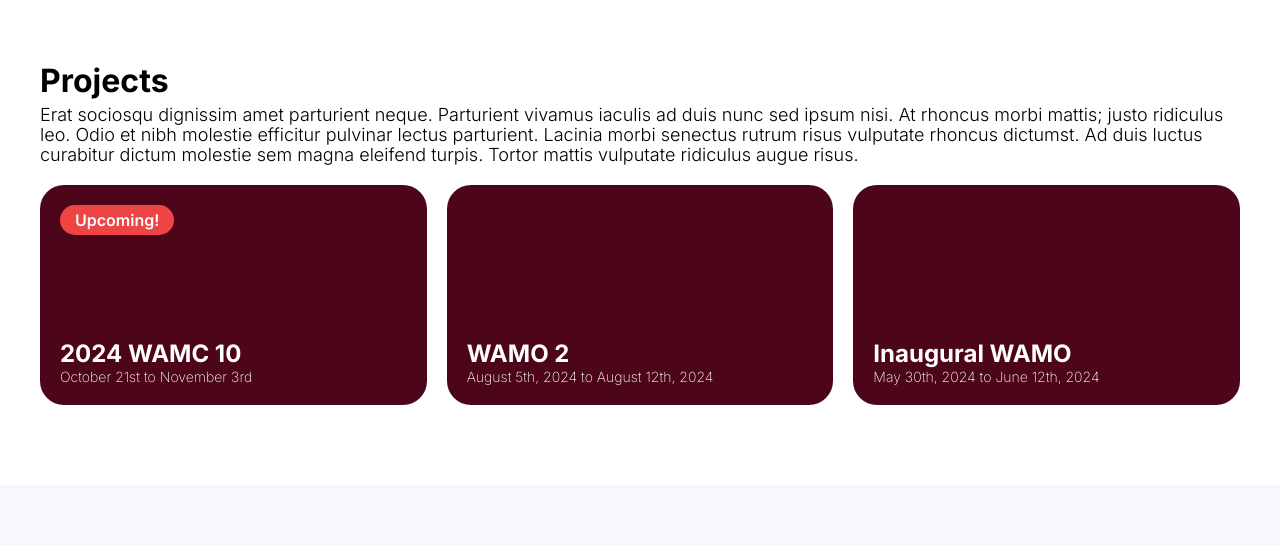
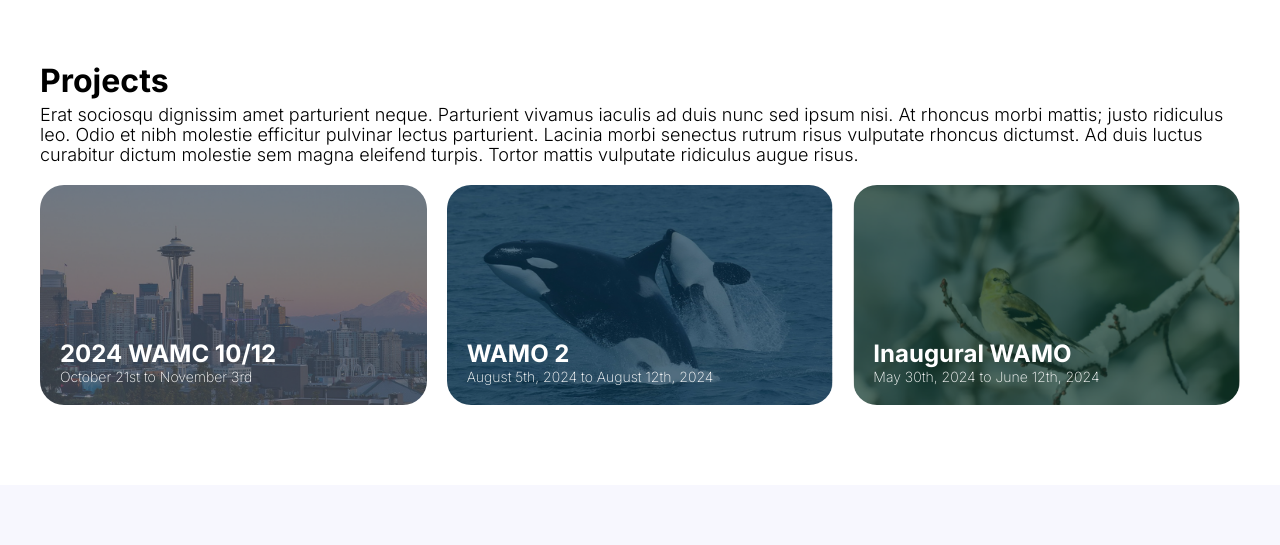
Before and after one commit to actiniumn404/WAMO, a Flask app: page / in a window 1280 px wide. Shown: the part 474-1019 px from the top of the page. Run offline with Flask 3, Linux system fonts and the light colour scheme; some libraries are stand-ins or nearby versions; grey boxes are pictures that could not be loaded.

Commit message:
Better images for projects

```diff
--- a/main.py
+++ b/main.py
@@ -24,7 +24,6 @@ def page_events():
         for file in filenames:
             yield {'event': os.path.splitext(file)[0]}
 
-@app.errorhandler(404)
 @app.route('/404.html') # Hack for flask freeze
 def not_found():
     return render_template('404.html')
--- a/static/styles/404.css
+++ b/static/styles/404.css
@@ -15,6 +15,7 @@
 #notfound .left h1{
     font-size: 40px;
     margin: 0;
+    font-weight: 800;
 }
 
 #notfound .left span{
--- a/static/styles/main.css
+++ b/static/styles/main.css
@@ -37,10 +37,11 @@ section#hero{
 
 #members_wrapper{
     display: flex;
-    row-gap: 24px;
-    column-gap: 100px;
+    row-gap: 50px;
+    column-gap: 20px;
     flex-wrap: wrap;
-    margin: 20px 0;
+    margin: 50px 0;
+    justify-content: space-between;
 }
 
 .member{
@@ -48,7 +49,8 @@ section#hero{
     flex-direction: column;
     row-gap: 10px;
     border-radius: 5px;
-    width: 300px;
+    width: 380px;
+    margin: auto;
 }
 
 .member .role{
@@ -85,7 +87,7 @@ section#hero{
     flex: 1;
     min-width: 375px;
     height: 220px;
-    background: #4c0519;
+    background: var(--bg);
     background-size: 100%;
     border-radius: 24px;
     display: flex;
--- a/templates/index.html
+++ b/templates/index.html
@@ -11,21 +11,21 @@
     <span id="events_description">Erat sociosqu dignissim amet parturient neque. Parturient vivamus iaculis ad duis nunc sed ipsum nisi. At rhoncus morbi mattis; justo ridiculus leo. Odio et nibh molestie efficitur pulvinar lectus parturient. Lacinia morbi senectus rutrum risus vulputate rhoncus dictumst. Ad duis luctus curabitur dictum molestie sem magna eleifend turpis. Tortor mattis vulputate ridiculus augue risus.</span>
 
     <div id="events_wrapper">
-        <a class="event" style="--bg: url(../assets/amc.png)" href="events/wamc">
-            <span class="upcoming">Upcoming!</span>
+        <a class="event" style="--bg: url(../assets/spaceneedle.png)" href="events/wamc">
+            <span class="badge"></span>
             <div>
-                <span class="title">2024 WAMC 10</span>
+                <span class="title">2024 WAMC 10/12</span>
                 <span class="description">October 21st to November 3rd</span>
             </div>
         </a>
-        <a class="event" style="--bg: url(../assets/wamo2.png)" href="events/wamo2">
+        <a class="event" style="--bg: url(../assets/orca.png)" href="events/wamo2">
             <span class="badge"></span>
             <div>
                 <span class="title">WAMO 2</span>
                 <span class="description">August 5th, 2024 to August 12th, 2024</span>
             </div>
         </a>
-        <a class="event" style="--bg: url(../assets/wamo1.png)" href="events/wamo1">
+        <a class="event" style="--bg: url(../assets/goldfinch.png)" href="events/wamo1">
             <span class="badge"></span>
             <div>
                 <span class="title">Inaugural WAMO</span>
@@ -51,24 +51,30 @@
     <span id="team_description">We are experienced competitive mathematicians</span>
 
     <div id="members_wrapper">
-        <div class="member">
-            <div class="headshot"><img src="assets/alex1.png" /></div>
-            <div>
-                <div class="title">First Last</div>
-                <div class="role">PROBLEM WRITER</div>
-            </div>
-            <div class="description">Lorem Ipsum is simply dummy text of the printing and typesetting industry. Lorem Ipsum has been the industry's standard dummy text ever since the 1500s, when an unknown printer took a galley of type and scrambled it to make a type specimen book.
-            </div>
-        </div>
+
+        {% for member in [
+            {'name': 'Alex Yang', 'title': 'PROBLEM WRITER', 'descrip': "Lorem Ipsum is simply dummy text of the printing and typesetting industry. Lorem Ipsum has been the industry's standard dummy text ever since the 1500s, when an unknown printer took a galley of type and scrambled it to make a type specimen book."},
+            {'name': 'Laura Wang', 'title': 'PROBLEM WRITER', 'descrip': "Lorem Ipsum is simply dummy text of the printing and typesetting industry. Lorem Ipsum has been the industry's standard dummy text ever since the 1500s, when an unknown printer took a galley of type and scrambled it to make a type specimen book."},
+            {'name': 'Ryan Tang', 'title': 'PROBLEM WRITER', 'descrip': "Lorem Ipsum is simply dummy text of the printing and typesetting industry. Lorem Ipsum has been the industry's standard dummy text ever since the 1500s, when an unknown printer took a galley of type and scrambled it to make a type specimen book."},
+            {'name': 'Patrick Sun', 'title': 'PROBLEM WRITER', 'descrip': "Lorem Ipsum is simply dummy text of the printing and typesetting industry. Lorem Ipsum has been the industry's standard dummy text ever since the 1500s, when an unknown printer took a galley of type and scrambled it to make a type specimen book."},
+            {'name': 'Kaiyuan Mao', 'title': 'PROBLEM WRITER', 'descrip': "Lorem Ipsum is simply dummy text of the printing and typesetting industry. Lorem Ipsum has been the industry's standard dummy text ever since the 1500s, when an unknown printer took a galley of type and scrambled it to make a type specimen book."},
+            {'name': 'Ryan Chen', 'title': 'PROBLEM WRITER', 'descrip': "Lorem Ipsum is simply dummy text of the printing and typesetting industry. Lorem Ipsum has been the industry's standard dummy text ever since the 1500s, when an unknown printer took a galley of type and scrambled it to make a type specimen book."},
+            {'name': 'Wesley Wu', 'title': 'PROBLEM WRITER', 'descrip': "Lorem Ipsum is simply dummy text of the printing and typesetting industry. Lorem Ipsum has been the industry's standard dummy text ever since the 1500s, when an unknown printer took a galley of type and scrambled it to make a type specimen book."},
+            {'name': 'Bruce Shu', 'title': 'PROBLEM WRITER', 'descrip': "Lorem Ipsum is simply dummy text of the printing and typesetting industry. Lorem Ipsum has been the industry's standard dummy text ever since the 1500s, when an unknown printer took a galley of type and scrambled it to make a type specimen book."},
+        ] %}
+
         <div class="member">
             <div class="headshot"><img src="assets/ryan1.png" /></div>
             <div>
-                <div class="title">First Last</div>
-                <div class="role">PROBLEM WRITER</div>
+                <div class="title">{{ member.name }}</div>
+                <div class="role">{{ member.title }}</div>
             </div>
-            <div class="description">Lorem Ipsum is simply dummy text of the printing and typesetting industry. Lorem Ipsum has been the industry's standard dummy text ever since the 1500s, when an unknown printer took a galley of type and scrambled it to make a type specimen book.
+            <div class="description">
+                {{ member.descrip }}
             </div>
         </div>
+
+        {% endfor %}
     </div>
 </section>
 
```
Also changed, not shown: static/assets/alex1.png (deleted), static/assets/amc.png (deleted), static/assets/goldfinch.png (added), static/assets/orca.png (added), static/assets/ryan1.png (deleted), static/assets/spaceneedle.png (added), static/assets/wamo1.png (deleted), static/assets/wamo2.png (deleted).
